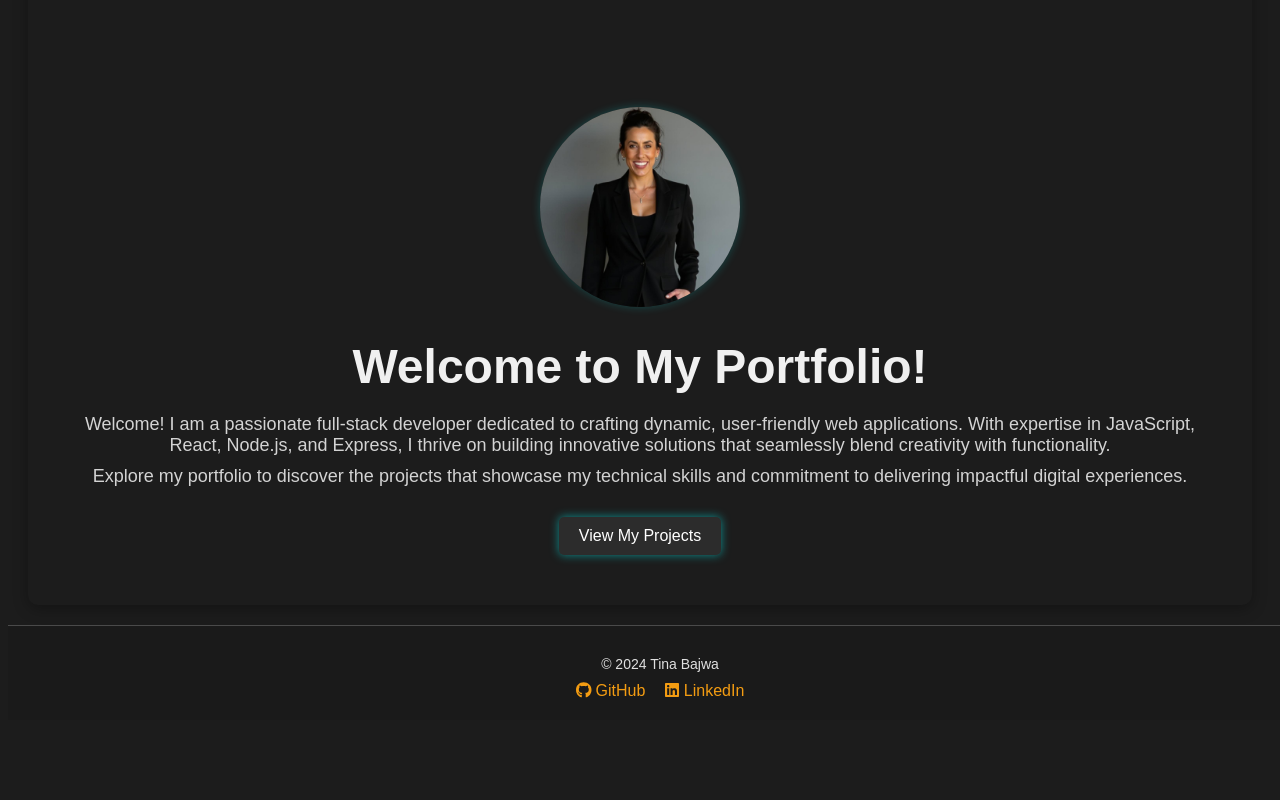
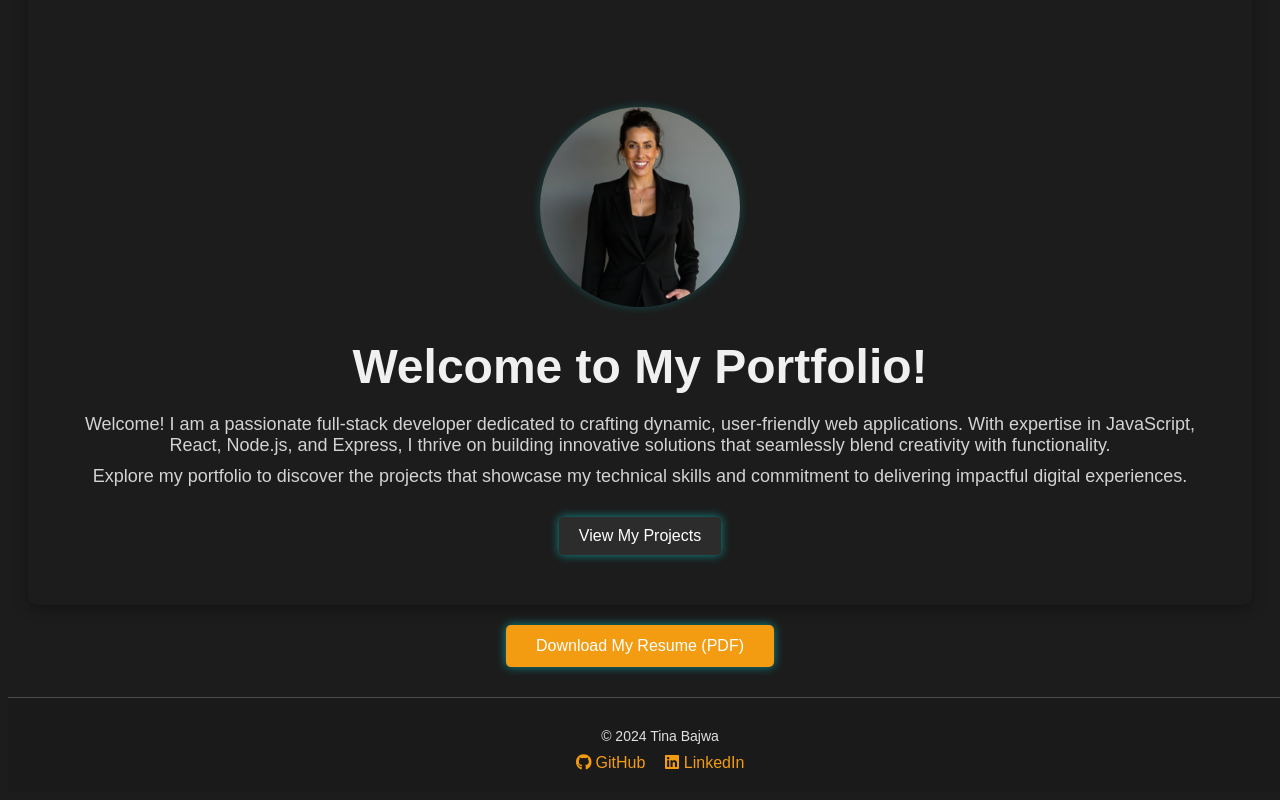
Before and after one commit to Tea-naa/My-Portfolio, a React (Create React App) app: page / in a window 1280 px wide. Shown: the part 531-1331 px from the top of the page. Before the commit the page ends 1259 px from the top, so only its background shows below. Built offline with nearby package versions, Linux system fonts and the light colour scheme.

Commit message:
css changes

```diff
--- a/src/components/Home.js
+++ b/src/components/Home.js
@@ -34,6 +34,7 @@ const Home = () => {
                 <p style={styles.paragraph}>
                     Explore my portfolio to discover the projects that showcase my technical skills and commitment to delivering impactful digital experiences.
                 </p>
+
                 <Link to="/projects"
                     style={{ ...styles.link, ...(isHovered ? styles.linkHover : {}) }}
                     onMouseEnter={() => setIsHovered(true)}
@@ -41,6 +42,17 @@ const Home = () => {
                 >
                     View My Projects
                 </Link>
+            </div>
+
+            {/* Resume Download Button placed at the bottom and centered */}
+            <div style={styles.resumeContainer}>
+                <a
+                    href="/TinaBajwaResume.pdf" // Ensure the PDF is in the public folder
+                    download="Tina_Bajwa_Resume.pdf"
+                    style={styles.resumeLink}
+                >
+                    Download My Resume (PDF)
+                </a>
             </div>
         </div>
     );
@@ -51,6 +63,7 @@ const styles = {
         display: 'flex',
         flexDirection: 'column',
         minHeight: '100vh', // Ensures full height
+        justifyContent: 'space-between', // Pushes content to the top and bottom
     },
     container: {
         flex: '1', // Pushes footer to the bottom
@@ -87,6 +100,28 @@ const styles = {
         transform: 'scale(1.1)',
         boxShadow: '0 0 20px rgba(0, 255, 255, 0.8)',
     },
+    resumeContainer: {
+        display: 'flex',
+        justifyContent: 'center', // Centers the resume button horizontally
+        alignItems: 'center', // Centers the button vertically
+        marginTop: 'auto', // Pushes it to the bottom of the page
+        marginBottom: '30px', // Adds space from the bottom
+    },
+    resumeLink: {
+        display: 'inline-block',
+        padding: '12px 30px',
+        backgroundColor: '#f39c12',
+        color: '#fff',
+        borderRadius: '5px',
+        textDecoration: 'none',
+        fontSize: '16px',
+        transition: 'transform 0.3s, box-shadow 0.3s',
+        boxShadow: '0 0 10px rgba(0, 255, 255, 0.5)',
+    },
+    resumeLinkHover: {
+        transform: 'scale(1.1)',
+        boxShadow: '0 0 20px rgba(243, 156, 18, 0.8)',
+    },
 };
 
 export default Home;
--- a/src/components/about.css
+++ b/src/components/about.css
@@ -94,6 +94,9 @@
 .skills-list li {
     margin-bottom: 10px;
 }
+.skills-list li:last-child {
+    margin-bottom: 30px; /* Add spacing below the last item (Cybersecurity) */
+}
 
 .resume-link {
     font-size: 18px;
```
